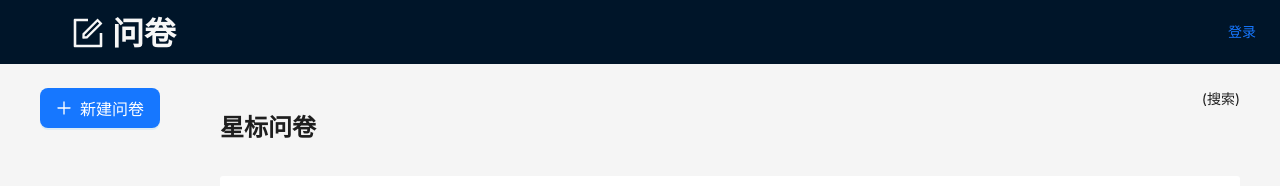
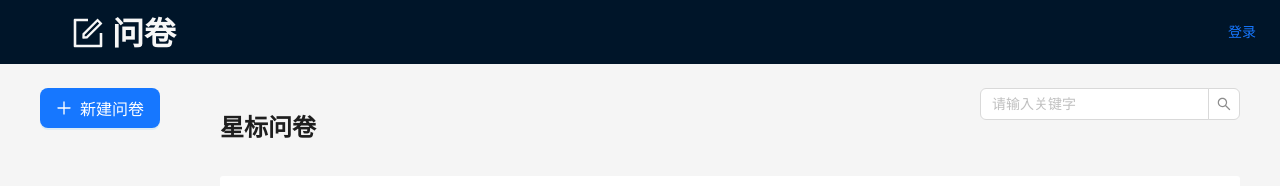
Before and after one commit to turtleSpirit/lowcode-poll, a React (Create React App) app: page /manage/star in a window 1280 px wide. Shown: the top 186 px of the page. Built offline with nearby package versions, Linux system fonts and the light colour scheme.

Commit message:
feat: 增加搜索组件，使用useEffect、react-dom-router多个api

```diff
--- /dev/null
+++ b/src/components/ListSearch.tsx
@@ -0,0 +1,45 @@
+import React, { FC, useState, useEffect } from 'react';
+import type { ChangeEvent } from 'react';
+import { Input } from 'antd';
+import { useNavigate, useLocation, useSearchParams } from 'react-router-dom';
+
+import { PATHNAME_LIST_SEARCH_PARAM_KEYWORD } from '@/constant';
+
+interface PropsType {
+  placeholder?: string;
+}
+
+const { Search } = Input;
+
+const ListSearch: FC<PropsType> = props => {
+  const nav = useNavigate();
+  const { pathname } = useLocation();
+  const [searchParams] = useSearchParams();
+
+  const { placeholder = '请输入关键字' } = props;
+  const [value, setValue] = useState('');
+  function handleChange(event: ChangeEvent<HTMLInputElement>) {
+    setValue(event.target.value);
+  }
+  function handleSearch(value: string) {
+    nav({
+      pathname: pathname,
+      search: `?${PATHNAME_LIST_SEARCH_PARAM_KEYWORD}=${value}`,
+    });
+  }
+
+  useEffect(() => {
+    const keyParam = searchParams.get(PATHNAME_LIST_SEARCH_PARAM_KEYWORD) || '';
+    setValue(keyParam);
+  }, [searchParams]);
+  return (
+    <Search
+      style={{ width: '260px' }}
+      placeholder={placeholder}
+      value={value}
+      onChange={handleChange}
+      onSearch={handleSearch}
+    ></Search>
+  );
+};
+export default ListSearch;
--- /dev/null
+++ b/src/constant/index.ts
@@ -0,0 +1 @@
+export const PATHNAME_LIST_SEARCH_PARAM_KEYWORD = 'keyword';
--- a/src/pages/manage/List.tsx
+++ b/src/pages/manage/List.tsx
@@ -2,6 +2,7 @@ import React, { FC, useState } from 'react';
 import { useTitle } from 'ahooks';
 import { Typography } from 'antd';
 import QuestionCard from '@/components/QuestionCard';
+import ListSearch from '@/components/ListSearch';
 import styles from '@/assets/styles/pages/manage/common.module.scss';
 
 const { Title } = Typography;
@@ -35,7 +36,9 @@ const List: FC = () => {
         <div className={styles.left}>
           <Title level={3}>我的问卷</Title>
         </div>
-        <div className={styles.right}> (搜索) </div>
+        <div className={styles.right}>
+          <ListSearch placeholder="输入关键字"></ListSearch>
+        </div>
       </div>
       <div className={styles.content}>
         {questionLists.map(q => {
--- a/src/pages/manage/Star.tsx
+++ b/src/pages/manage/Star.tsx
@@ -2,6 +2,7 @@ import React, { FC, useState } from 'react';
 import { useTitle } from 'ahooks';
 import { Typography, Empty } from 'antd';
 import QuestionCard from '@/components/QuestionCard';
+import ListSearch from '@/components/ListSearch';
 import styles from '@/assets/styles/pages/manage/common.module.scss';
 
 const { Title } = Typography;
@@ -29,7 +30,9 @@ const Star: FC = () => {
         <div className={styles.left}>
           <Title level={3}>星标问卷</Title>
         </div>
-        <div className={styles.right}> (搜索) </div>
+        <div className={styles.right}>
+          <ListSearch></ListSearch>
+        </div>
       </div>
       <div className={styles.content}>
         {questionList.length === 0 && <Empty description="暂无数据" />}
--- a/src/pages/manage/Trash.tsx
+++ b/src/pages/manage/Trash.tsx
@@ -3,6 +3,8 @@ import { useTitle } from 'ahooks';
 import { Typography, Empty, Table, Tag, Space, Button, Modal } from 'antd';
 import { ExclamationCircleOutlined } from '@ant-design/icons';
 import styles from '@/assets/styles/pages/manage/common.module.scss';
+
+import ListSearch from '@/components/ListSearch';
 
 const { Title } = Typography;
 const { confirm } = Modal;
@@ -101,7 +103,9 @@ const Trash: FC = () => {
         <div className={styles.left}>
           <Title level={3}>回收站</Title>
         </div>
-        <div className={styles.right}> (搜索) </div>
+        <div className={styles.right}>
+          <ListSearch placeholder="输入关键字"></ListSearch>
+        </div>
       </div>
       <div className={styles.content}>
         {questionList.length === 0 && <Empty description="暂无数据" />}
```
